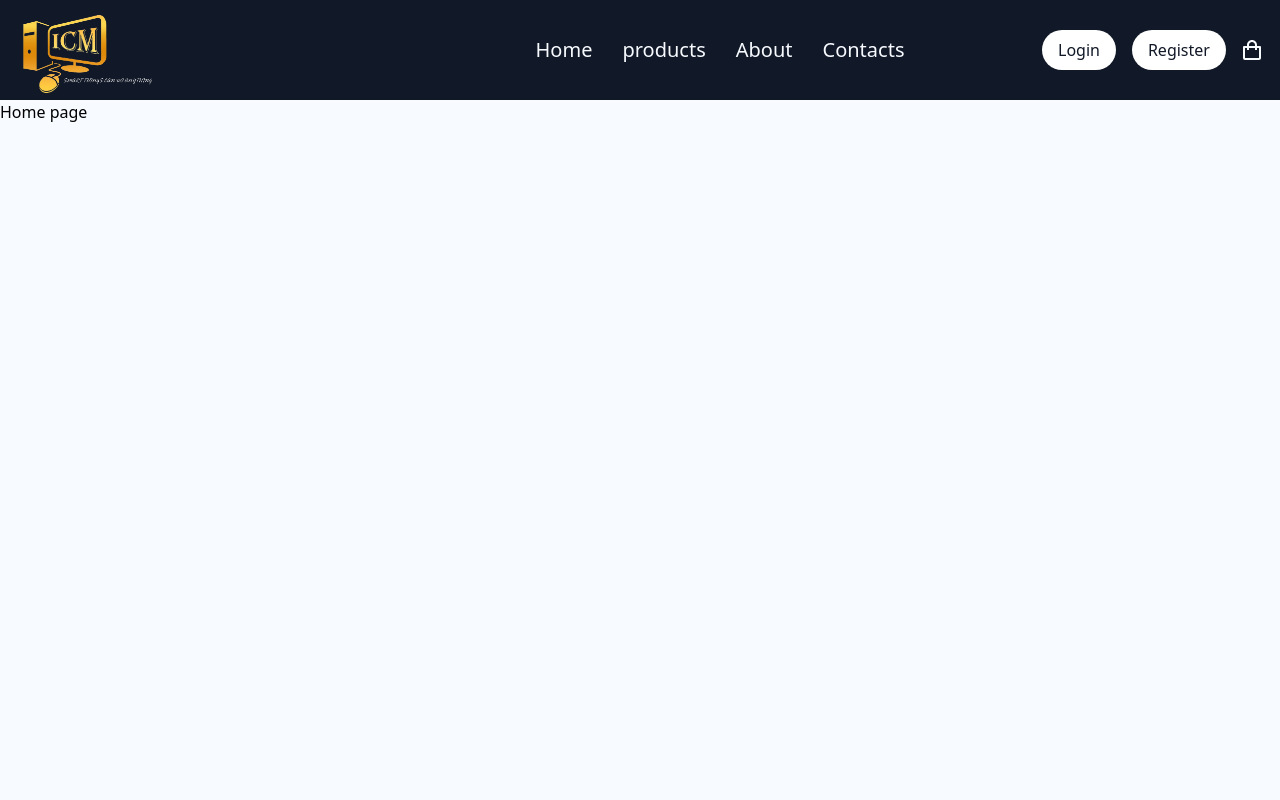
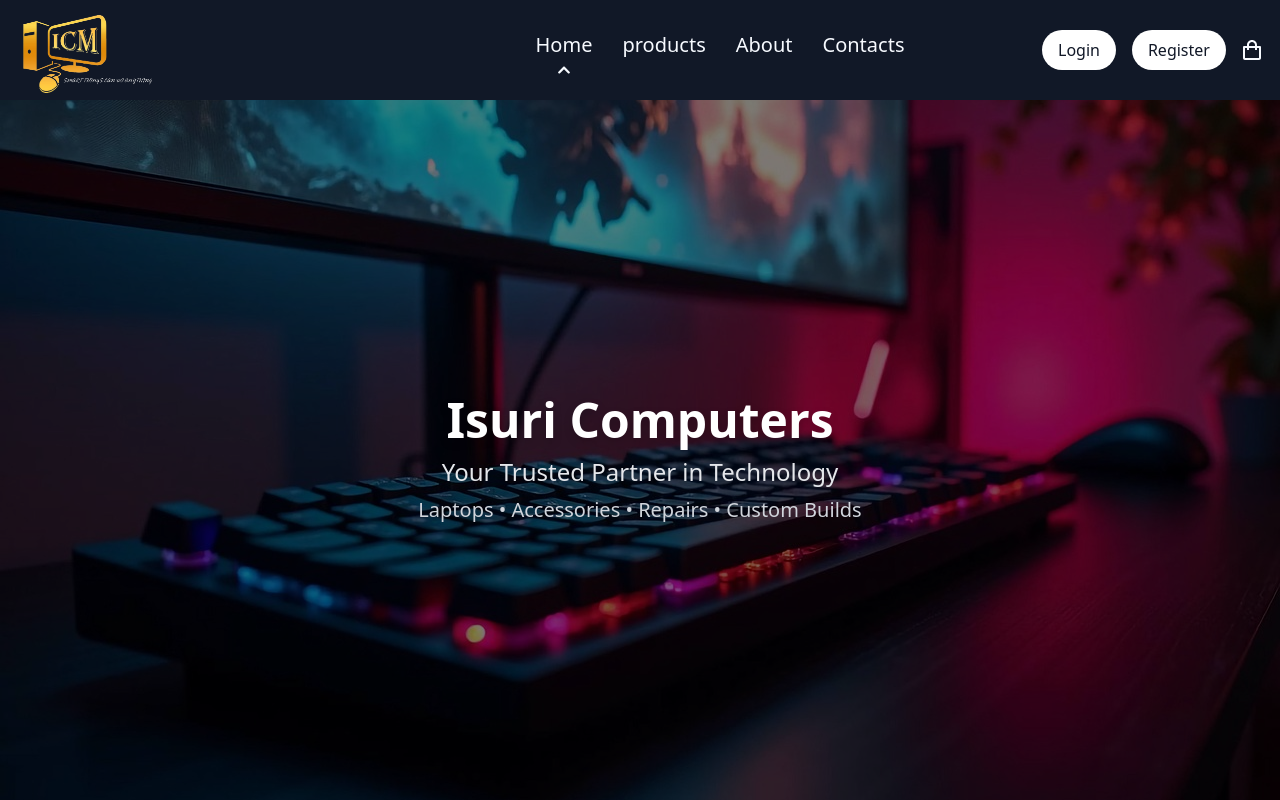
Before and after one commit to Ranpul88/i-computers-frontend, a React (Vite) app: page / in a window 1280 px wide. Built offline with nearby package versions, Linux system fonts and the light colour scheme; no server answers.

Commit message:
Home page integrated ✏️

```diff
--- a/package.json
+++ b/package.json
@@ -14,6 +14,7 @@
     "@supabase/supabase-js": "^2.79.0",
     "@tailwindcss/vite": "^4.1.13",
     "axios": "^1.12.2",
+    "framer-motion": "^12.23.25",
     "react": "^19.1.1",
     "react-dom": "^19.1.1",
     "react-hot-toast": "^2.6.0",
--- /dev/null
+++ b/pages/homeContent.jsx
@@ -0,0 +1,95 @@
+import { motion } from "framer-motion";
+
+export default function HomeContent() {
+  return (
+    <div className="w-full h-full">
+      {/* Hero Section */}
+      <div className="relative w-full h-[80vh] md:h-[90vh]">
+        <img
+          src="/home.jpg"
+          alt="Isuri Computers"
+          className="w-full h-full object-cover"
+        />
+
+        {/* Overlay */}
+        <div className="absolute inset-0 bg-black/50" />
+
+        {/* Text */}
+        <div className="absolute inset-0 flex flex-col items-center justify-center text-center px-4">
+          <motion.h1
+            initial={{ opacity: 0, y: -20 }}
+            animate={{ opacity: 1, y: 0 }}
+            transition={{ duration: 1 }}
+            className="text-white text-3xl md:text-5xl font-bold drop-shadow-lg"
+          >
+            Isuri Computers
+          </motion.h1>
+
+          {/* Animated slogans */}
+          <motion.p
+            initial={{ opacity: 0 }}
+            animate={{ opacity: 1 }}
+            transition={{
+              duration: 1.5,
+              delay: 0.5,
+            }}
+            className="text-gray-200 text-lg md:text-2xl mt-3 font-medium"
+          >
+            Your Trusted Partner in Technology
+          </motion.p>
+
+          <motion.p
+            initial={{ opacity: 0, y: 20 }}
+            animate={{ opacity: 1, y: 0 }}
+            transition={{
+              duration: 1.3,
+              delay: 1,
+            }}
+            className="text-gray-300 text-base md:text-xl mt-2"
+          >
+            Laptops • Accessories • Repairs • Custom Builds
+          </motion.p>
+        </div>
+      </div>
+
+      {/* Featured Section */}
+      <div className="w-full py-12 bg-white flex flex-col items-center px-6">
+        <h2 className="text-2xl md:text-3xl font-bold text-gray-800 text-center">
+          Why Choose Isuri Computers?
+        </h2>
+
+        <div className="grid grid-cols-1 md:grid-cols-3 gap-6 mt-8 w-full max-w-6xl">
+          <motion.div
+            whileHover={{ scale: 1.05 }}
+            className="p-6 shadow-lg rounded-xl bg-gray-100"
+          >
+            <h3 className="text-xl font-semibold mb-2">Genuine Products</h3>
+            <p className="text-gray-600">
+              100% original laptops, PC components and accessories.
+            </p>
+          </motion.div>
+
+          <motion.div
+            whileHover={{ scale: 1.05 }}
+            className="p-6 shadow-lg rounded-xl bg-gray-100"
+          >
+            <h3 className="text-xl font-semibold mb-2">Expert Repairs</h3>
+            <p className="text-gray-600">
+              Skilled technicians with quick and reliable repair services.
+            </p>
+          </motion.div>
+
+          <motion.div
+            whileHover={{ scale: 1.05 }}
+            className="p-6 shadow-lg rounded-xl bg-gray-100"
+          >
+            <h3 className="text-xl font-semibold mb-2">Affordable Prices</h3>
+            <p className="text-gray-600">
+              Best deals and competitive prices in town.
+            </p>
+          </motion.div>
+        </div>
+      </div>
+    </div>
+  );
+}
--- a/pages/homePage.jsx
+++ b/pages/homePage.jsx
@@ -5,6 +5,7 @@
 import CartPage from "./cart";
 import CheckoutPage from "./checkout";
 import OrdersPage from "./ordersPage";
+import HomeContent from "./homeContent";
 
 export default function HomePage(){
     return(
@@ -13,7 +14,7 @@
 
             <div className="w-full min-h-[calc(100%-100px)]">
                 <Routes>
-                    <Route path="/" element={<h1>Home page</h1>}/>
+                    <Route path="/" element={<HomeContent />}/>
                     <Route path="/products" element={<ProductsPage />} />
                     <Route path="/about" element={<h1>About Page</h1>} />
                     <Route path="/contact" element={<h1>Contact Page</h1>} />
--- a/pages/productsPage.jsx
+++ b/pages/productsPage.jsx
@@ -21,7 +21,7 @@
     <div className='w-full h-[calc(100vh-100px)]'>
         {!loaded ? <Loader /> :
             <div className='w-full flex justify-center flex-wrap'>
-              <div className='w-full h-[80px] lg:h-[100px] sticky top-0 p-4 flex items-center lg:justify-center shadow-md z-10 mb-10'>
+              <div className='w-full h-[80px] lg:h-[100px] sticky top-0 p-4 flex items-center justify-center shadow-md z-10 mb-10'>
                 <input type="text" placeholder='Search products...' className='w-1/2 h-[35px] lg:h-[50px] px-4 py-2 border border-secondary/30 rounded-lg outline-none' onChange={async (e)=>{
                   if(e.target.value == ""){
                     // setLoaded(false)
--- a/src/components/header.jsx
+++ b/src/components/header.jsx
@@ -3,19 +3,21 @@
 import { LuListCollapse } from "react-icons/lu";
 import { Link } from "react-router-dom";
 import UserData from "./userData";
+import { FaChevronRight, FaChevronUp } from "react-icons/fa";
 
 export default function Header() {
     const [sideBarOpen, setSideBarOpen] = useState(false)
+    const [page, setPage] = useState("home")
 
     return(
         <header className="w-full h-[100px] bg-accent flex items-center relative">
             <LuListCollapse onClick={()=>{setSideBarOpen(true)}} className="text-white my-auto text-2xl mx-6 lg:hidden"/>
             <img src="/logo.png" alt="logo" className="h-[65px] lg:h-full" />
-            <div className="w-full h-full hidden lg:flex text-xl text-primary justify-center items-center gap-[30px]">
-                <Link to="/">Home</Link>
-                <Link to="/products">products</Link>
-                <Link to="/about">About</Link>
-                <Link to="/contacts">Contacts</Link>
+            <div className="w-full h-full hidden lg:flex text-xl text-primary justify-center items-center contacts gap-[30px]">
+                <Link to="/" onClick={()=>{setPage("home")}} className="flex flex-col items-center gap-1 pt-2">Home<FaChevronUp className={`text-sm transition duration-500 ${page == "home" ? "opacity-100" : "opacity-0"}`} /></Link>
+                <Link to="/products" onClick={()=>{setPage("products")}} className="flex flex-col items-center gap-1 pt-2">products<FaChevronUp className={`text-sm transition duration-500 ${page == "products" ? "opacity-100" : "opacity-0"}`} /></Link>
+                <Link to="/about" onClick={()=>{setPage("about")}} className="flex flex-col items-center gap-1 pt-2">About<FaChevronUp className={`text-sm transition duration-500 ${page == "about" ? "opacity-100" : "opacity-0"}`} /></Link>
+                <Link to="/contacts" onClick={()=>{setPage("contacts")}} className="flex flex-col items-center gap-1 pt-2">Contacts<FaChevronUp className={`text-sm transition duration-500 ${page == "contacts" ? "opacity-100" : "opacity-0"}`} /></Link>
             </div>
             <div className="hidden absolute right-24 top-0 h-full lg:flex items-center">
                 <UserData />
@@ -23,25 +25,81 @@
             <Link to="/cart" className="absolute right-4 top-1/2 -translate-y-1/2 text-primary text-2xl">
                 <BiShoppingBag />
             </Link>
-            {sideBarOpen && <div className="fixed lg:hidden w-[100vh] h-screen top-0 left-0 bg-black/50 z-20 transition-all duration-300">
-                <div className="w-[250px] h-screen flex flex-col relative ">
-                    <div className="w-full h-full absolute bg-white left-[-250px] transform-flat translate-x-[250px] transition-transform duration-1000 flex flex-col">
+
+            <div className="fixed lg:hidden top-0 left-0 w-full h-screen z-20 pointer-events-none">
+            <div
+                onClick={() => setSideBarOpen(false)}
+                className={`absolute inset-0 bg-black/50 transition-opacity duration-300 ${
+                sideBarOpen ? "opacity-100 pointer-events-auto" : "opacity-0 pointer-events-none"
+                }`}
+            />
+
+            <div className="relative w-[250px] h-screen">
+                <div className={`absolute top-0 left-0 h-full w-[250px] bg-white transition-transform duration-1000 ${sideBarOpen ? "translate-x-0" : "-translate-x-full"}`}
+                >
                     <div className="h-[100px] w-full bg-accent flex justify-center items-center">
                         <img src="/logo.png" alt="logo" className="h-[80px]" />
-                            <LuListCollapse onClick={()=>{setSideBarOpen(false)}} className="text-white my-auto text-2xl ml-6 rotate-180"/>
+                        <LuListCollapse
+                        onClick={() => setSideBarOpen(false)}
+                        className="text-white my-auto text-2xl ml-6 rotate-180"
+                        />
                     </div>
                     <div className="w-full flex bg-accent p-6">
                         <UserData />
                     </div>
                 <div className="w-full h-full flex flex-col text-xl text-secondary pl-6 pt-2 gap-3">
-                            <a href="/"  onClick={()=>{setSideBarOpen(false)}}>Home</a>
-                            <a href="/products"  onClick={()=>{setSideBarOpen(false)}}>Products</a>
-                            <a href="/about"  onClick={()=>{setSideBarOpen(false)}}>About</a>
-                            <a href="/contact"  onClick={()=>{setSideBarOpen(false)}}>Contact</a>
+                    <Link
+                    to="/"
+                    className="flex flex-row items-center"
+                    onClick={() => {
+                        setSideBarOpen(false);
+                        setPage("home");
+                    }}
+                    >
+                    <FaChevronRight className={`text-sm ${page === "home" ? "opacity-100" : "opacity-0"}`} />
+                    Home
+                    </Link>
+
+                    <Link
+                    to="/products"
+                    className="flex flex-row items-center"
+                    onClick={() => {
+                        setSideBarOpen(false);
+                        setPage("products");
+                    }}
+                    >
+                    <FaChevronRight className={`text-sm ${page === "products" ? "opacity-100" : "opacity-0"}`} />
+                    Products
+                    </Link>
+
+                    <Link
+                    to="/about"
+                    className="flex flex-row items-center"
+                    onClick={() => {
+                        setSideBarOpen(false);
+                        setPage("about");
+                    }}
+                    >
+                    <FaChevronRight className={`text-sm ${page === "about" ? "opacity-100" : "opacity-0"}`} />
+                    About
+                    </Link>
+
+                    <Link
+                    to="/contact"
+                    className="flex flex-row items-center"
+                    onClick={() => {
+                        setSideBarOpen(false);
+                        setPage("contacts");
+                    }}
+                    >
+                    <FaChevronRight className={`text-sm ${page === "contacts" ? "opacity-100" : "opacity-0"}`} />
+                    Contact
+                    </Link>
                 </div>
                 </div>
             </div>
-            </div>}
+            </div>
+
 
         </header>
     )
```
Also changed, not shown: public/home.jpg (added), vercel.json (added), 1 other file (tests, documents, lock files or other folders). Lines whose indentation alone changed are shown as unchanged.
